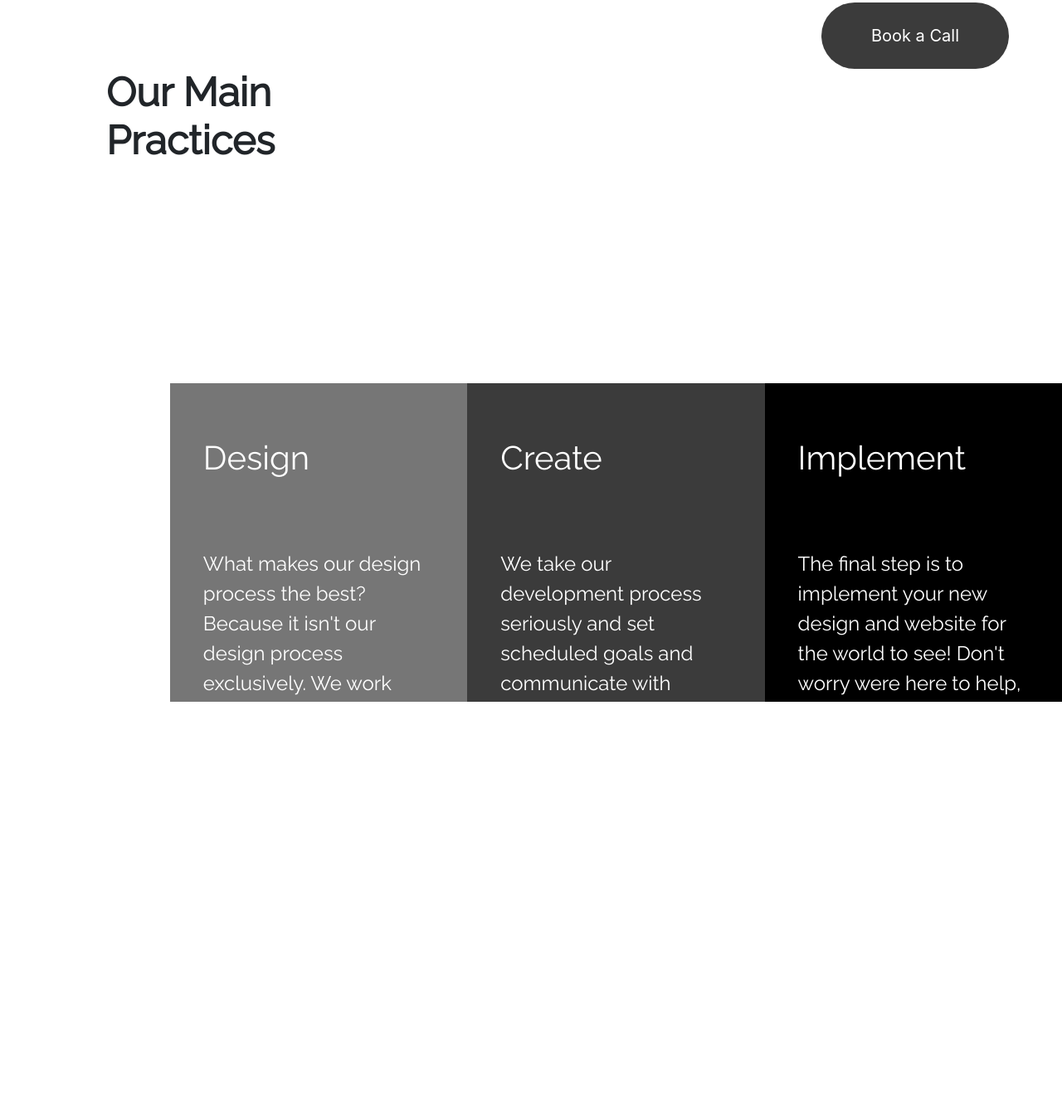
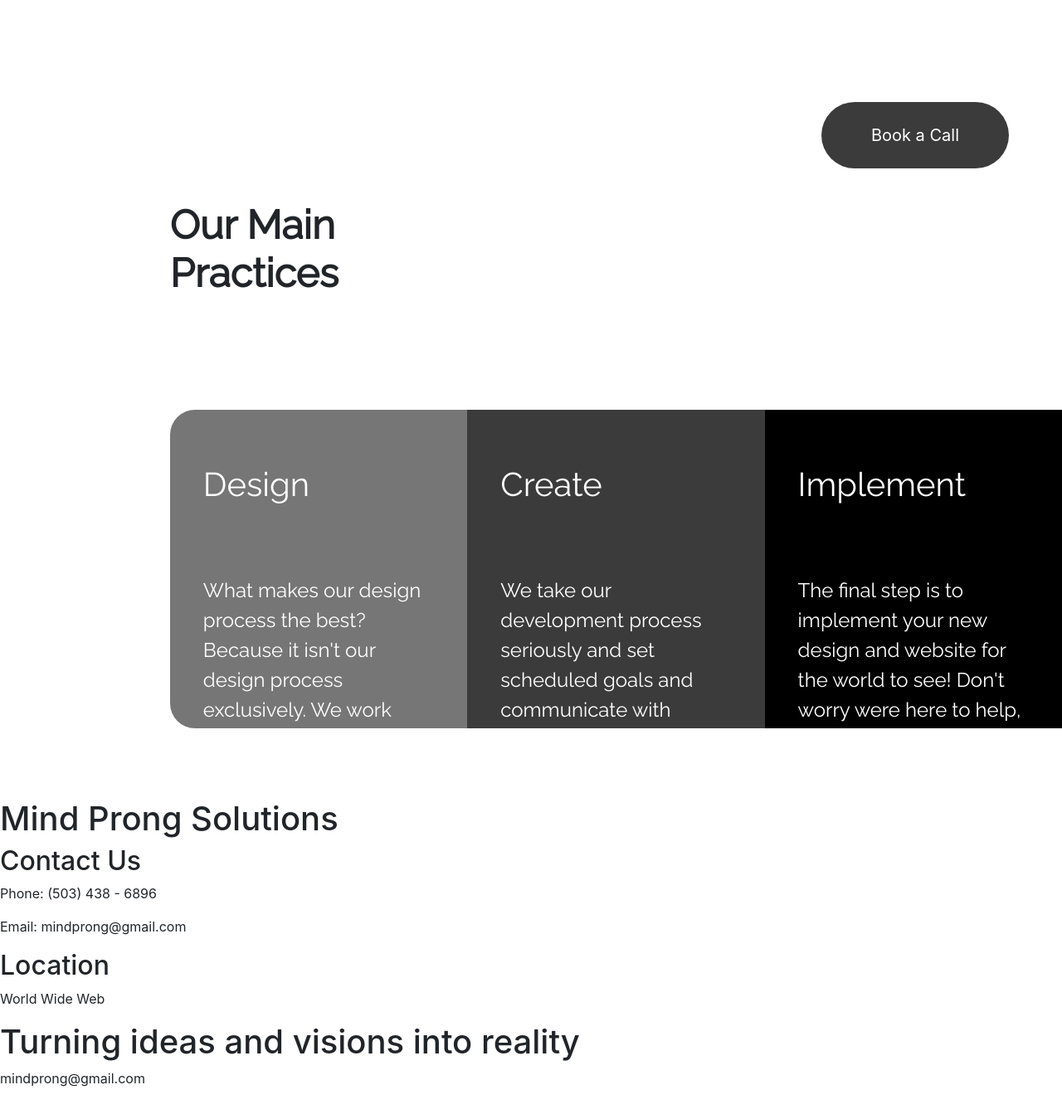
Before and after one commit to TimEmpey/mind-prong, a website built with webpack: page src/index.html in a window 1280 px wide. Shown: the part 717-2066 px from the top of the page at 83% size. Before the commit the page ends 1739 px from the top, so only its background shows below. Built offline with nearby package versions, Linux system fonts and the light colour scheme.

Commit message:
add footer content

```diff
--- a/src/css/styles.css
+++ b/src/css/styles.css
@@ -52,7 +52,8 @@
 /*----------------------------  Button --------------------------*/
 
 .h-button-wrapper{
-    height: 10vh;
+    height: 20vh;
+    margin-top: 10vh;
     display: flex;
     align-items: center;
     justify-content: end;
@@ -72,14 +73,14 @@
 /*---------------------------  Practices ------------------------*/
 
 .h-practices .p-title{
-    margin-left: 10vw;
+    margin-left: 16vw;
     font-family: 'Raleway', sans-serif;
     font-weight: bold;
     font-size: 3rem;
 }
 
 .h-practices{
-    height: 80vh;
+    height: 90vh;
 }
 
 .h-practices .box{
@@ -94,13 +95,14 @@
     width: 100vw;
     display: flex;
     justify-content: end;
-    align-items: end;
+    align-items: center;
     flex-direction: row;
-    bottom: 0;
+    /* bottom: 0; */
 }
 
 .h-practices .p-box-1{
     background-color: #767676;
+    border-radius:30px 0 0 30px;
 }
 .h-practices .p-box-2{
     background-color: #3B3B3B;
@@ -121,3 +123,10 @@
     font-size: 1.5rem;
     font-family: 'Raleway', sans-serif;
 }
+
+/*---------------------------  Footer ------------------------*/
+
+.h-footer{
+    height: 100vh;
+    position: relative;
+}
--- a/src/index.html
+++ b/src/index.html
@@ -50,5 +50,16 @@
 
 <!-------------------------------------------------------->
 
+    <footer class="h-footer">
+        <h1>Mind Prong Solutions</h1>
+        <h2>Contact Us</h2>
+        <p>Phone: (503) 438 - 6896</p>
+        <p>Email: mindprong@gmail.com</p>
+        <h2>Location</h2>
+        <p>World Wide Web</p>
+        <h1>Turning ideas and visions into reality</h1>
+        <p>mindprong@gmail.com</p>
+    </footer>
+
 </body>
 </html>
```
